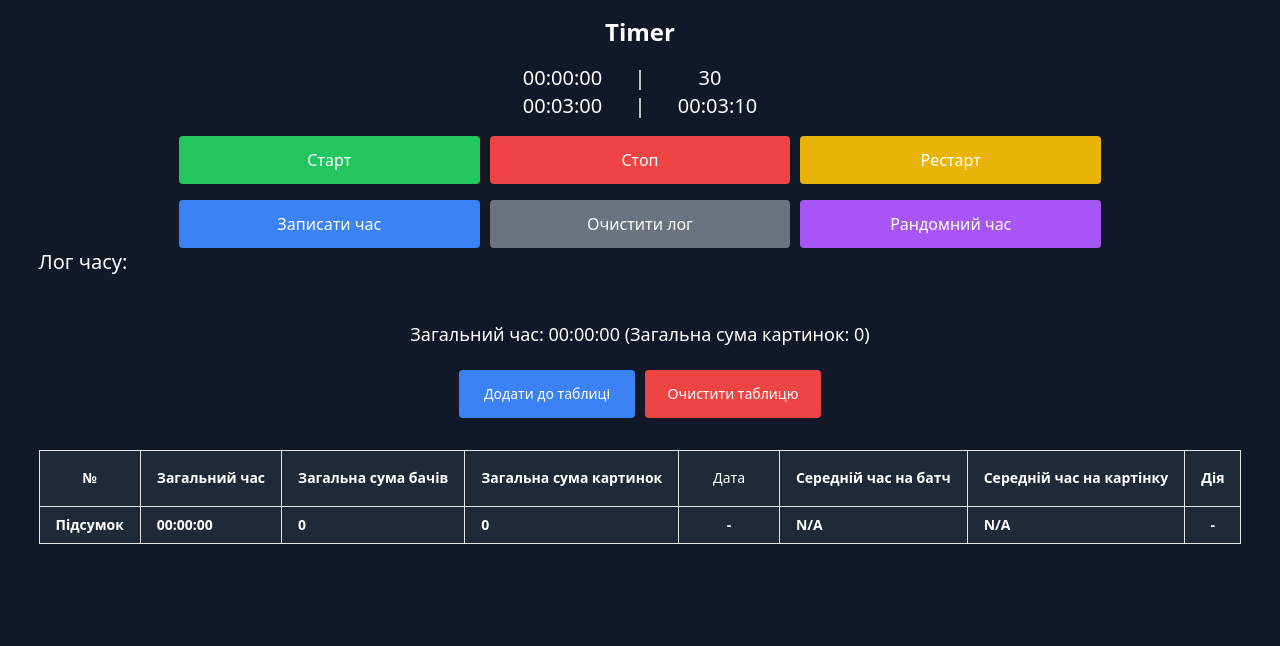
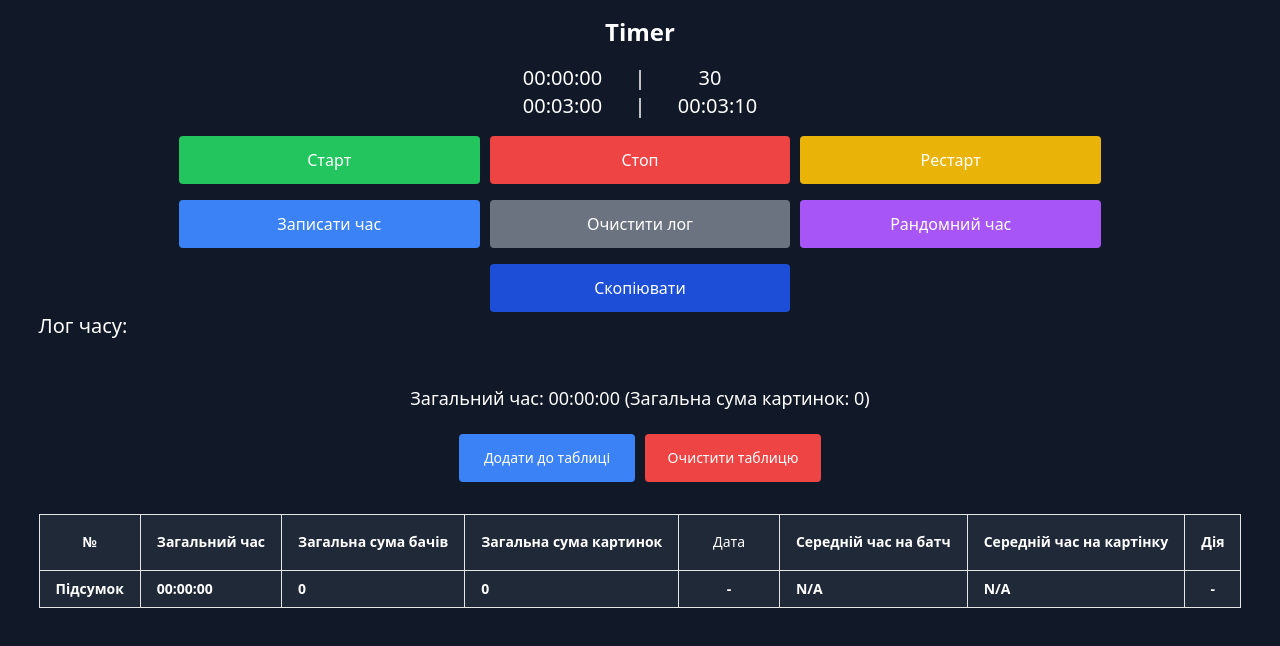
Before and after one commit to merih1m/Timer, a React (Vite) app: page / in a window 1280 px wide. Shown: the top 646 px of the page. Built offline with nearby package versions, Linux system fonts and the light colour scheme.

Commit message:
add copy func

```diff
--- a/src/Timer.jsx
+++ b/src/Timer.jsx
@@ -19,6 +19,7 @@ const Timer = () => {
 	const intervalRef = useRef(null);
 	const [selectedDate, setSelectedDate] = useState(null);
 	const [isDatePickerOpen, setIsDatePickerOpen] = useState(false);
+	const [copySuccess, setCopySuccess] = useState(false);
 
 
 
@@ -216,13 +217,23 @@ const Timer = () => {
 		? tableEntries.filter(entry => entry.date === formattedSelectedDate)
 		: tableEntries;
 
+	const copyTimeToClipboard = () => {
+		navigator.clipboard.writeText(formatTime(time)).then(() => {
+			setCopySuccess(true);
+			setTimeout(() => setCopySuccess(false), 1000); // Показуємо 1 секунду
+		}).catch((err) => {
+			console.error('Помилка копіювання: ', err);
+		});
+	};
+
 
 
 	return (
 		<div className="p-4 font-sans text-white">
 			<div className="flex flex-col items-center justify-center">
 				<h1 className="text-lg sm:text-2xl font-bold mb-4">Timer</h1>
-				<div className="flex flex-col sm:flex-row justify-center items-center sm:space-x-4 space-y-2 sm:space-y-0">
+				<div
+					className="flex flex-col sm:flex-row justify-center items-center sm:space-x-4 space-y-2 sm:space-y-0">
 					{isEditingTime ? (
 						<input
 							type="text"
@@ -232,13 +243,21 @@ const Timer = () => {
 							autoFocus
 						/>
 					) : (
+						<div className="flex items-center space-x-2">
 						<span
 							className="text-lg sm:text-xl cursor-pointer w-full sm:w-28 text-center"
 							onClick={() => setIsEditingTime(true)}
 						>
 							{formatTime(time)}
 						</span>
+						{copySuccess && (
+								<span className="text-green-400 text-xs animate-fade-in">✔ Скопійовано!</span>
+						)}
+						</div>
+
 					)}
+
+
 					<span className="text-lg sm:text-xl">|</span>
 					<input
 						type="number"
@@ -248,7 +267,8 @@ const Timer = () => {
 					/>
 				</div>
 				<div className="flex flex-col items-center mb-2 space-y-2">
-					<div className="flex flex-col sm:flex-row justify-center items-center sm:space-x-4 space-y-2 sm:space-y-0">
+					<div
+						className="flex flex-col sm:flex-row justify-center items-center sm:space-x-4 space-y-2 sm:space-y-0">
 						<input
 							type="text"
 							value={minRandomTime}
@@ -291,7 +311,7 @@ const Timer = () => {
 				</div>
 			</div>
 
-			<div className="mt-2 flex flex-col sm:flex-row justify-center gap-2.5 space-y-2 sm:space-y-0">
+			<div className="mt-2 mb-4 flex flex-col sm:flex-row justify-center gap-2.5 space-y-2 sm:space-y-0">
 				<button
 					onClick={logTime}
 					className="bg-blue-500 w-full sm:w-3/12 h-12 text-white px-4 py-2 rounded"
@@ -311,7 +331,14 @@ const Timer = () => {
 					Рандомний час
 				</button>
 			</div>
-
+			<div className="mt-2 flex flex-col sm:flex-row justify-center gap-2.5 space-y-2 sm:space-y-0">
+				<button
+					onClick={copyTimeToClipboard}
+					className="bg-blue-700 w-full sm:w-3/12 h-12 text-white px-4 py-2 rounded"
+				>
+					Скопіювати
+				</button>
+			</div>
 			<div>
 				<h2 className="text-lg sm:text-xl mb-2">Лог часу:</h2>
 				<ul className="flex flex-col-reverse list-inside">
```
